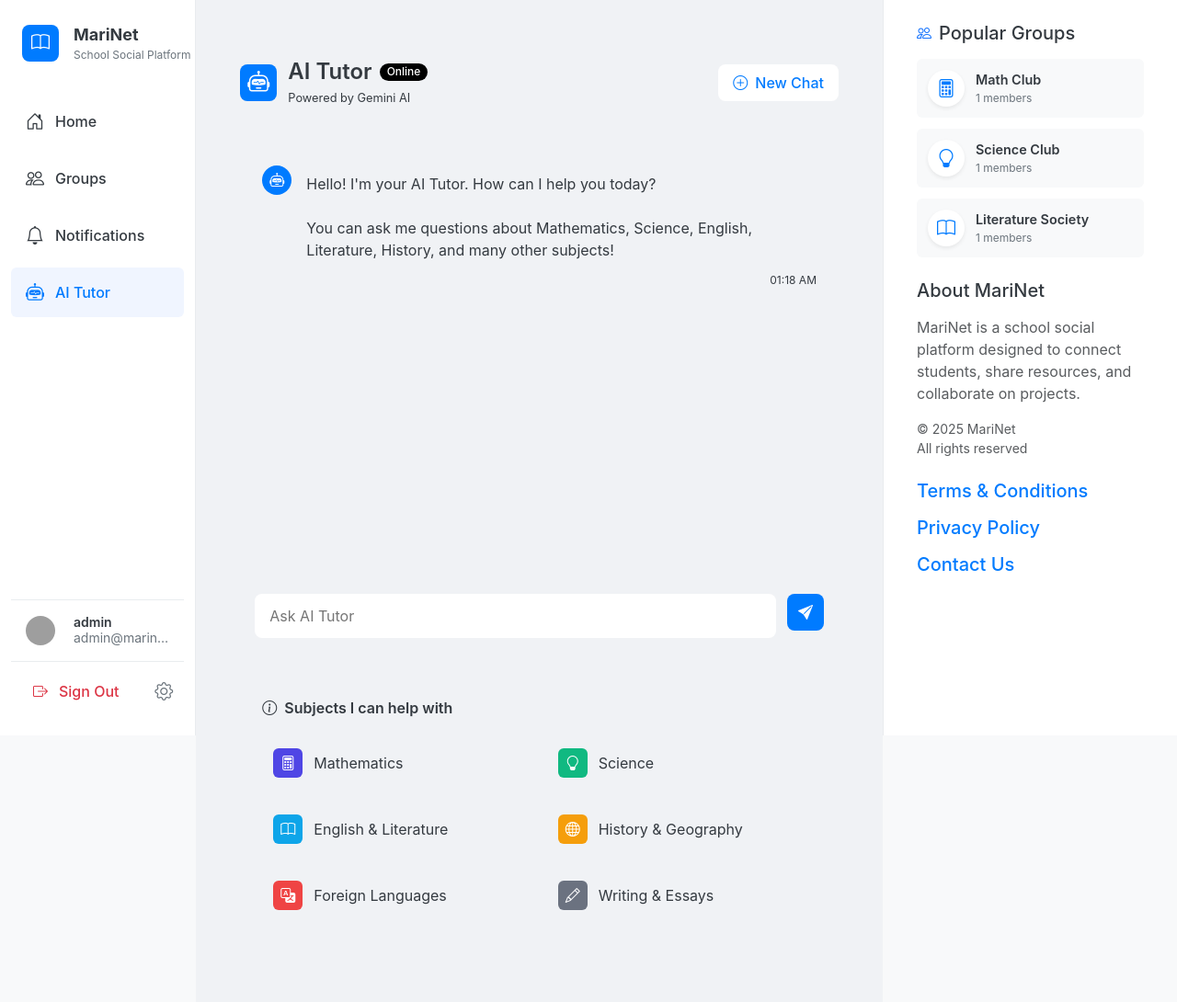
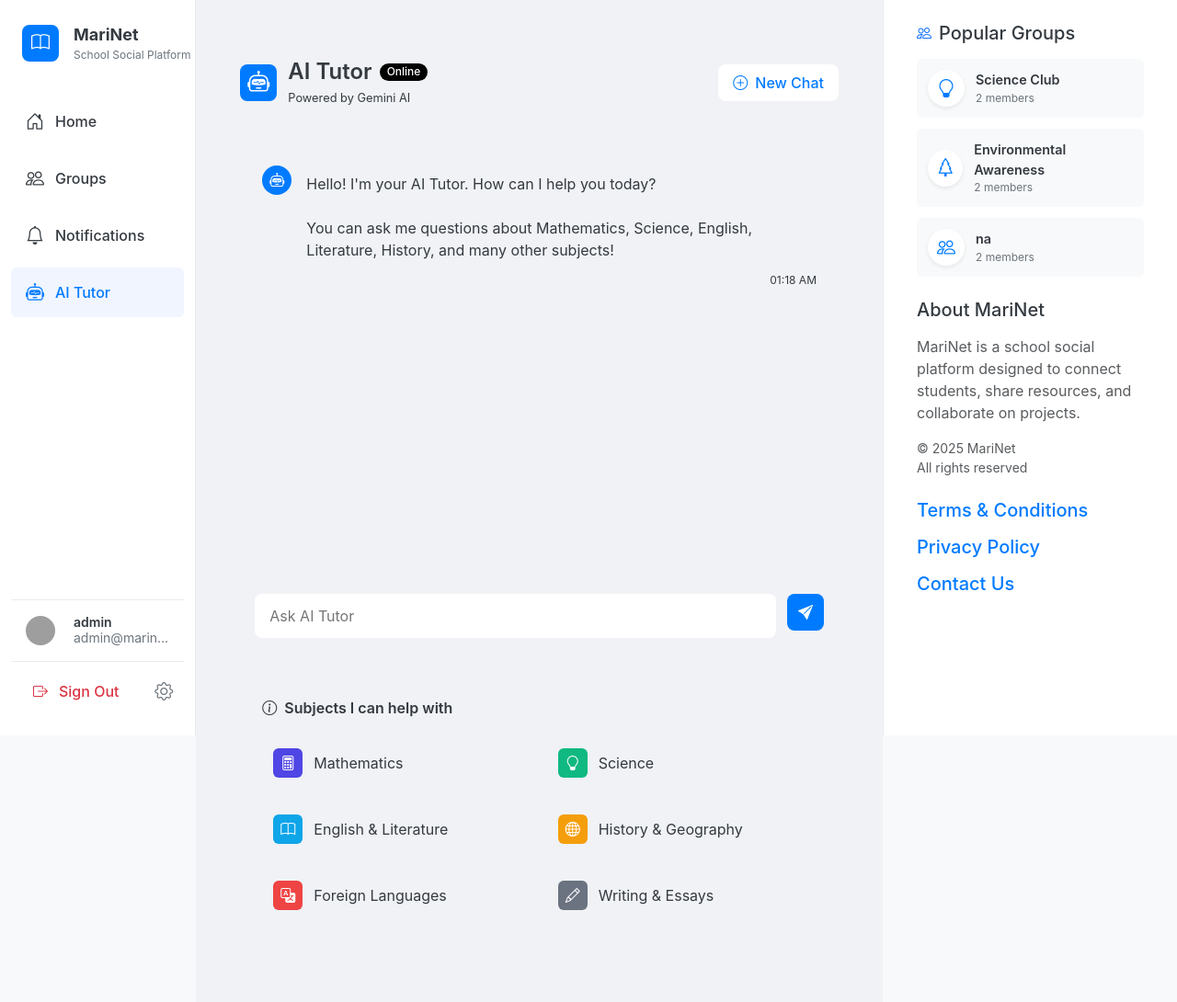
Before and after one commit to Rionte/MariNet, a Flask app: page /ai-tutor in a window 1280 px wide. Shown: the whole page at 92% size. Run offline with Flask 3, Linux system fonts and the light colour scheme; a user stored in the database is signed in; data comes from the database, SQL or seed files in the repository; both versions use the stored data as it was after the commit; some libraries are stand-ins or nearby versions; grey boxes are pictures that could not be loaded.

Commit message:
changes made

```diff
--- a/app.py
+++ b/app.py
@@ -25,7 +25,6 @@ db = SQLAlchemy(app)
 login_manager = LoginManager(app)
 login_manager.login_view = 'login'
 
-# IGNORE THIS SHIT NIGGA
 AI_RESPONSES = {
     "default": [
         "That's an interesting question. Let me help you understand this better.",
@@ -63,6 +62,30 @@ AI_RESPONSES = {
         "The historical evidence suggests that this occurred due to..."
     ]
 }
+
+@app.route('/group/<group_id>')
+@login_required
+def group(group_id):
+    group = Group.query.get_or_404(group_id)
+    return render_template('group.html', group=group)
+@app.context_processor
+def inject_popular_groups():
+    def get_popular_groups(limit=3):
+        # Query all groups with their member counts
+        groups = Group.query.all()
+
+        # Sort groups by their member count (descending)
+        groups_sorted = sorted(
+            groups,
+            key=lambda g: g.members.count(),  # This properly counts the members
+            reverse=True
+        )
+
+        # Return the top 'limit' groups
+        return groups_sorted[:limit]
+
+    return dict(get_popular_groups=get_popular_groups)
+
 def get_est_time():
     # Get current UTC time
     utc_now = datetime.utcnow()
@@ -241,9 +264,9 @@ if __name__ == '__main__':
             # Create sample groups
             groups = [
                 {
-                    'name': 'Math Club',
-                    'description': 'A group for math enthusiasts to share problems and solutions.',
-                    'icon': 'calculator'
+                    'name': 'K-Pop Club',
+                    'description': 'For fans of K-Pop music and culture.',
+                    'icon': 'music-note'
                 },
                 {
                     'name': 'Science Club',
@@ -251,11 +274,12 @@ if __name__ == '__main__':
                     'icon': 'lightbulb'
                 },
                 {
-                    'name': 'Literature Society',
-                    'description': 'For those who love reading and discussing books.',
-                    'icon': 'book'
+                    'name': 'Environmental Awareness',
+                    'description': 'For those passionate about the environment.',
+                    'icon': 'tree'
                 }
             ]
+
 
             # Get the admin user ID
             admin = User.query.filter_by(email='admin@marinet.edu').first()
--- a/templates/base.html
+++ b/templates/base.html
@@ -110,35 +110,19 @@
                         </div>
 
                         <div class="group-list">
-                            <a href="#" class="group-item">
-                                <div class="group-icon">
-                                    <i class="bi bi-calculator"></i>
-                                </div>
-                                <div class="group-info">
-                                    <div class="group-name">Math Club</div>
-                                    <div class="group-members">1 members</div>
-                                </div>
-                            </a>
-
-                            <a href="#" class="group-item">
-                                <div class="group-icon">
-                                    <i class="bi bi-lightbulb"></i>
-                                </div>
-                                <div class="group-info">
-                                    <div class="group-name">Science Club</div>
-                                    <div class="group-members">1 members</div>
-                                </div>
-                            </a>
-
-                            <a href="#" class="group-item">
-                                <div class="group-icon">
-                                    <i class="bi bi-book"></i>
-                                </div>
-                                <div class="group-info">
-                                    <div class="group-name">Literature Society</div>
-                                    <div class="group-members">1 members</div>
-                                </div>
-                            </a>
+                            {% for group in get_popular_groups() %}
+                                <a href="{{ url_for('groups', group_id=group.id) }}" class="group-item">
+                                    <div class="group-icon">
+                                        <i class="bi bi-{{ group.icon }}"></i>
+                                    </div>
+                                    <div class="group-info">
+                                        <div class="group-name">{{ group.name }}</div>
+                                        <div class="group-members">{{ group.members_count }} member{{ 's' if group.members_count != 1 else '' }}</div>
+                                    </div>
+                                </a>
+                            {% else %}
+                                <div class="text-muted small">No groups available</div>
+                            {% endfor %}
                         </div>
                     </div>
 
```
Also changed, not shown: instance/marinet.db.
